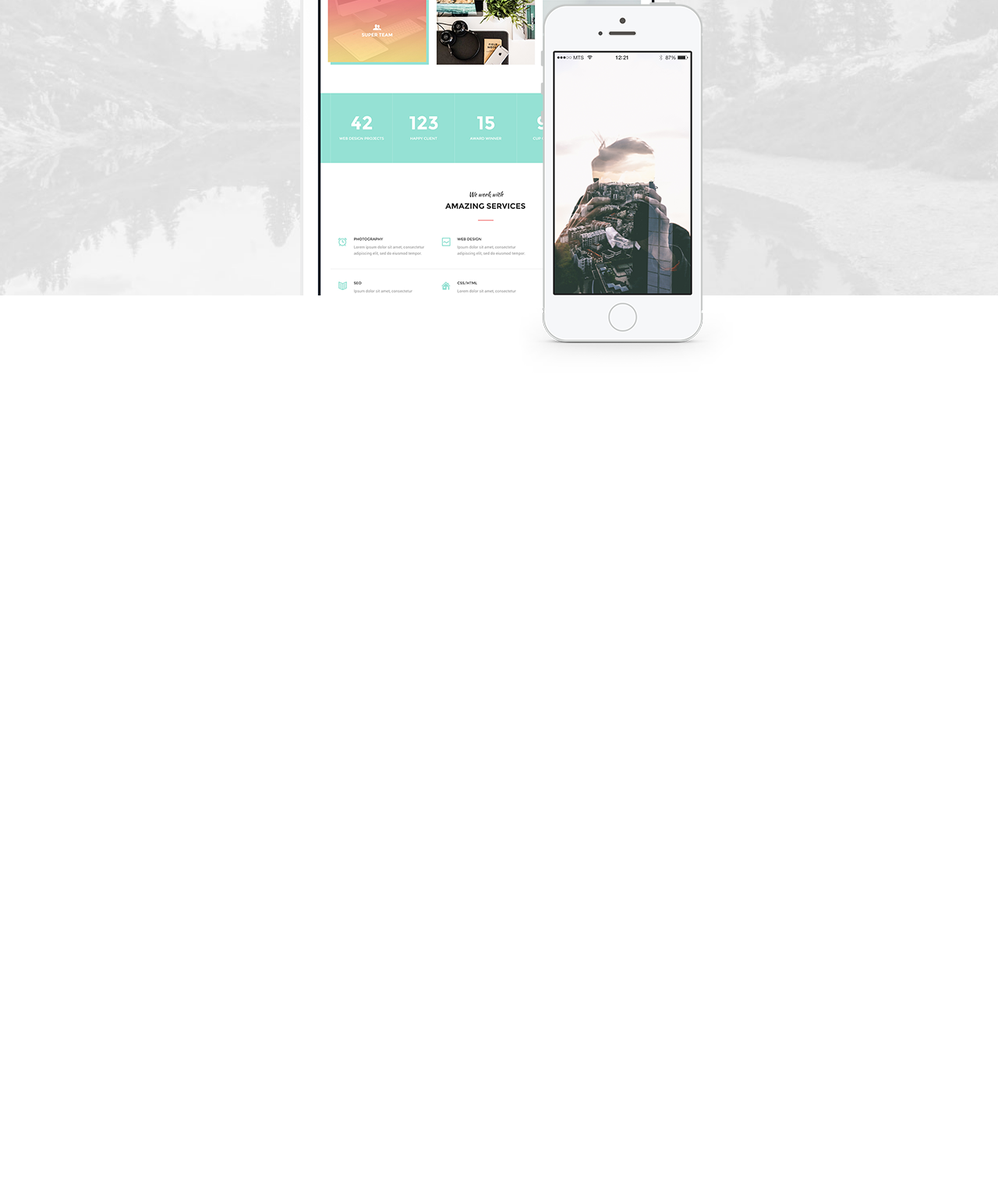
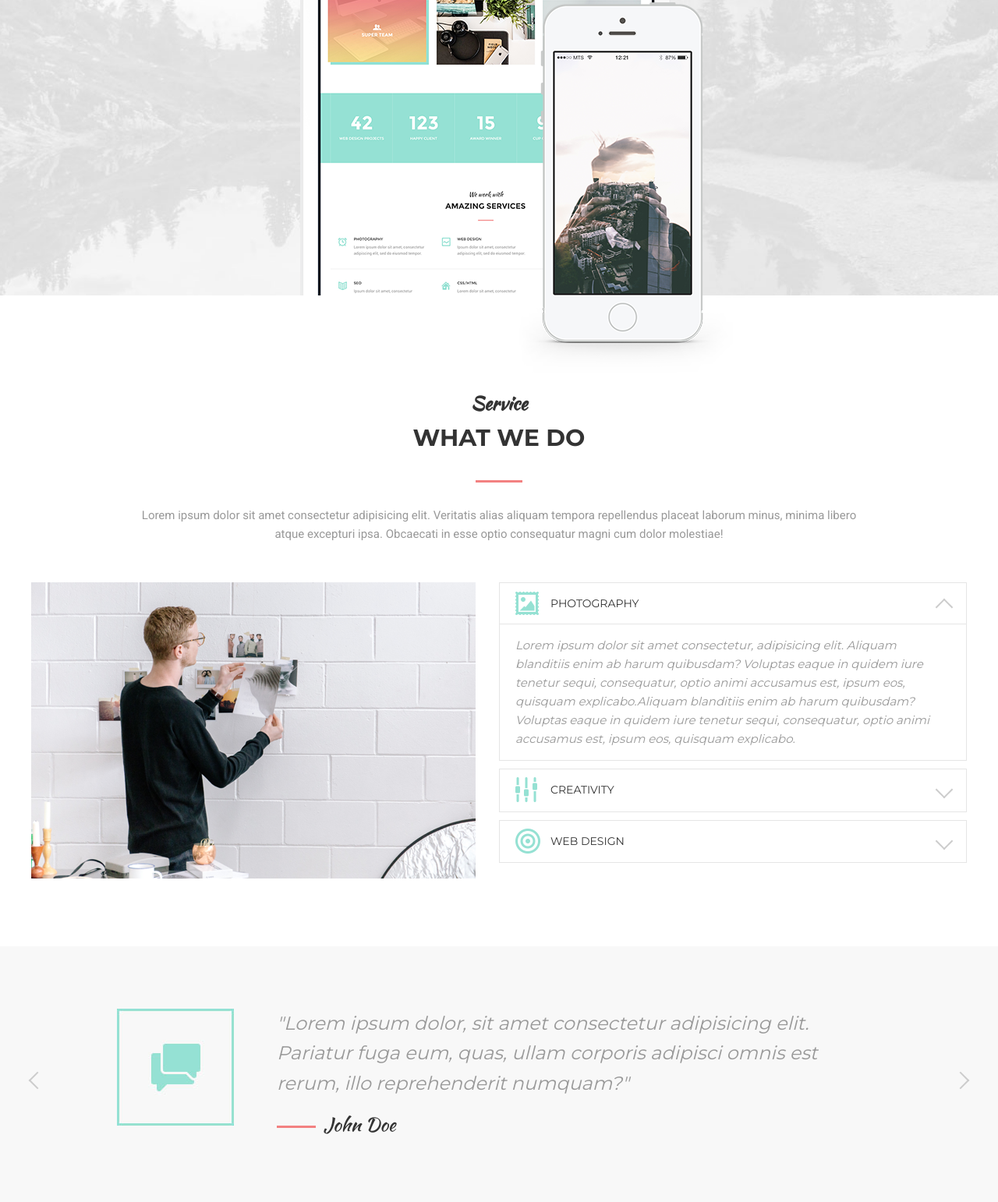
Before and after one commit to Arfaniel/layoutTamplate_eagle, a plain HTML site: page index.html in a window 1280 px wide. Shown: the part 2803-4345 px from the top of the page at 78% size. Before the commit the page ends 3282 px from the top, so only its background shows below. Drawn offline with Linux system fonts and the light colour scheme.

Commit message:
Wedo section and review section are done

```diff
--- a/assets/css/main.css
+++ b/assets/css/main.css
@@ -222,9 +222,14 @@ hr {
 }
 
 .section--devices {
+  margin-bottom: 40px;
   background: url("../images/devices_bg.jpg") center no-repeat;
   background-size: cover;
   padding-bottom: 0;
+}
+
+.section--gray {
+  background-color: #f8f8f8;
 }
 
 .section__header {
@@ -411,3 +416,160 @@ hr {
   right: 0;
   z-index: 1;
 }
+
+
+/*We do*/
+.wedo {
+  display: flex;
+}
+
+.wedo__item {
+  width: 50%;
+}
+
+/*Accordion*/
+
+.accordion {
+
+}
+
+.accordion__item{
+  border: 1px solid #e5e5e5;
+  margin-bottom: 10px;
+}
+
+
+.accordion__item.active .accordion__content {
+  display: block;
+}
+
+.accordion__item.active .accordion__header {
+  border-bottom-color:  #e5e5e5;
+}
+
+.accordion__item.active .accordion__header:after{
+  transform: translateY(-50%) rotate(-45deg);
+  margin-top: 5px;
+}
+
+.accordion__header {
+  border-bottom: 1px solid #e5e5e5;
+  padding: 15px 20px 15px 65px;
+  position: relative;
+  border-bottom: 1px solid transparent;
+  cursor: pointer;
+}
+
+.accordion__header:after {
+
+  content: "";
+  display: block;
+  width: 16px;
+  height: 16px;
+
+  border-top: 2px solid #ccc;
+  border-right: 2px solid #ccc;
+  position: absolute;
+  top: 50%;
+  right: 20px;
+  z-index: 1;
+  transform: translateY(-50%) rotate(135deg);
+}
+
+.accordion__icon {
+  position: absolute;
+  top: 50%;
+  left: 20px;
+  z-index: 1;
+
+  transform: translateY(-50%);
+}
+
+.accordion__title {
+  font-size: 14px;
+  color: 333;
+  text-transform: uppercase;
+}
+
+.accordion__content {
+  padding: 15px 20px;
+  font-size: 15px;
+  color: #999;
+  font-style: italic;
+  font-weight: 300;
+  font-family: 'Roboto' serif;
+  display: none;
+}
+
+/*Reviews*/
+.reviews {
+  padding: 0 110px;
+  position: relative;
+}
+
+.reviews__item {
+  padding-left: 205px;
+  position: relative;
+}
+
+.reviews__photo {
+  position: absolute;
+  top: 0;
+  left: 0;
+  z-index: 1;
+}
+
+.reviews__text {
+  font-family: 'Roboto' serif;
+  font-size: 24px;
+  font-style: italic;
+  color: #999;
+  font-weight: 300;
+  margin-bottom: 15px ;
+}
+
+.reviews__author{
+  font-family: 'Kaushan Script', cursive;
+  font-size: 24px;
+  color: #333;
+}
+
+.reviews__author:before {
+  content: "";
+  display: inline-block;
+  vertical-align: middle;
+  height: 3px;
+  width: 50px;
+  margin-right: 10px;
+  background-color: #f38181;
+}
+
+.reviews__btn {
+  font-size: 0;
+  color: transparent;
+  position: absolute;
+  top: 50%;
+  z-index: 1;
+  transform: translateY(-50%);
+}
+
+.reviews__btn:after {
+
+  content: "";
+  display: block;
+  width: 16px;
+  height: 16px;
+
+  border-top: 2px solid #ccc;
+  border-left: 2px solid #ccc;
+}
+
+.reviews__btn--prev {
+  left: 0;
+  transform: rotate(-45deg);
+}
+
+.reviews__btn--next {
+  right: 0;
+  transform: rotate(135deg);
+}
--- a/index.html
+++ b/index.html
@@ -3,10 +3,10 @@
 <head>
 	<meta charset="UTF-8">
 	<meta name="viewport" content="width=device-width, initial-scale=1.0">
-	<link rel="stylesheet" type="text/css" href="assets/css/main.css">
+	<link rel="stylesheet" href="assets/css/main.css">
 	<link rel="preconnect" href="https://fonts.googleapis.com">
 	<link rel="preconnect" href="https://fonts.gstatic.com" crossorigin>
-	<link href="https://fonts.googleapis.com/css2?family=Kaushan+Script&family=Montserrat:wght@400;700&family=Roboto&display=swap" rel="stylesheet">
+	<link href="https://fonts.googleapis.com/css2?family=Kaushan+Script&family=Montserrat:wght@400;700&family=Roboto:wght@300;400&display=swap" rel="stylesheet">
 	<title>MOGO</title>
 </head>
 <body>
@@ -169,9 +169,62 @@
 				<img class="devices__item devices__item--iphone" src="assets/images/iphone.png" alt="">
 			</div>
 		</div>
+	</section>
+	<section class="section">
+		<div class="container">
+			<div class="section__header">
+				<h3 class="section__suptitle">Service</h3>
+				<h2 class="section__title">What we do</h2>
+				<div class="section__text ">
+					<p>Lorem ipsum dolor sit amet consectetur adipisicing elit. Veritatis alias aliquam tempora repellendus placeat laborum minus, minima libero atque excepturi ipsa. Obcaecati in esse optio consequatur magni cum dolor molestiae!</p>
+				</div>
+			</div>
+			<div class="wedo">
+				<div class="wedo__item">
+					<img src="assets/images/whatwedo.png" alt="">
+				</div>
+				<div class="wedo__item">
 
+					<div class="accordion">
+						<div class="accordion__item active">
+							<div class="accordion__header">
+								<img class="accordion__icon" src="assets/images/photo_icon.png " alt="">
+								<div class="accordion__title">Photography</div>
+							</div>
+							<div class="accordion__content">Lorem ipsum dolor sit amet consectetur, adipisicing elit. Aliquam blanditiis enim ab harum quibusdam? Voluptas eaque in quidem iure tenetur sequi, consequatur, optio animi accusamus est, ipsum eos, quisquam explicabo.Aliquam blanditiis enim ab harum quibusdam? Voluptas eaque in quidem iure tenetur sequi, consequatur, optio animi accusamus est, ipsum eos, quisquam explicabo.</div>
+						</div>
+						<div class="accordion__item">
+							<div class="accordion__header">
+								<img class="accordion__icon" src="assets/images/creativity_icon.png " alt="">
+								<div class="accordion__title">Creativity</div>
+							</div>
+							<div class="accordion__content">Lorem ipsum dolor sit amet consectetur, adipisicing elit. Aliquam blanditiis enim ab harum quibusdam? Voluptas eaque in quidem iure tenetur sequi, consequatur, optio animi accusamus est, ipsum eos, quisquam explicabo.</div>
+						</div>
+						<div class="accordion__item">
+							<div class="accordion__header">
+								<img class="accordion__icon" src="assets/images/webdis_icon.png" alt="">
+								<div class="accordion__title">Web design</div>
+							</div>
+							<div class="accordion__content">Lorem ipsum dolor sit amet consectetur, adipisicing elit. Aliquam blanditiis enim ab harum quibusdam? Voluptas eaque in quidem iure tenetur sequi, consequatur, optio animi accusamus est, ipsum eos, quisquam explicabo.</div>
+						</div>
+					</div>
+				</div><!-- /wedo__item -->
+			</div> <!-- /wedo -->
+		</div>
 	</section>
-
+	<div class="section section--gray">
+		<div class="container">
+			<div class="reviews">
+				<a href="#" class="reviews__btn reviews__btn--prev">prev</a>
+				<a href="#" class="reviews__btn reviews__btn--next">next</a>
+				<div class="reviews__item">
+					<img class="reviews__photo" src="assets/images/reviews_photo.jpg" alt="">
+					<div class="reviews__text">"Lorem ipsum dolor, sit amet consectetur adipisicing elit. Pariatur fuga eum, quas, ullam corporis adipisci omnis est rerum, illo reprehenderit numquam?" </div>
+					<div class="reviews__author">John Doe </div>
+				</div>
+			</div>
+		</div>
+	</div>
 
 </body>
 </html>
```
Also changed, not shown: assets/images/creativity_icon.png (added), assets/images/photo_icon.png (added), assets/images/reviews_photo.jpg (added), assets/images/webdis_icon.png (added), assets/images/whatwedo.png (added).
